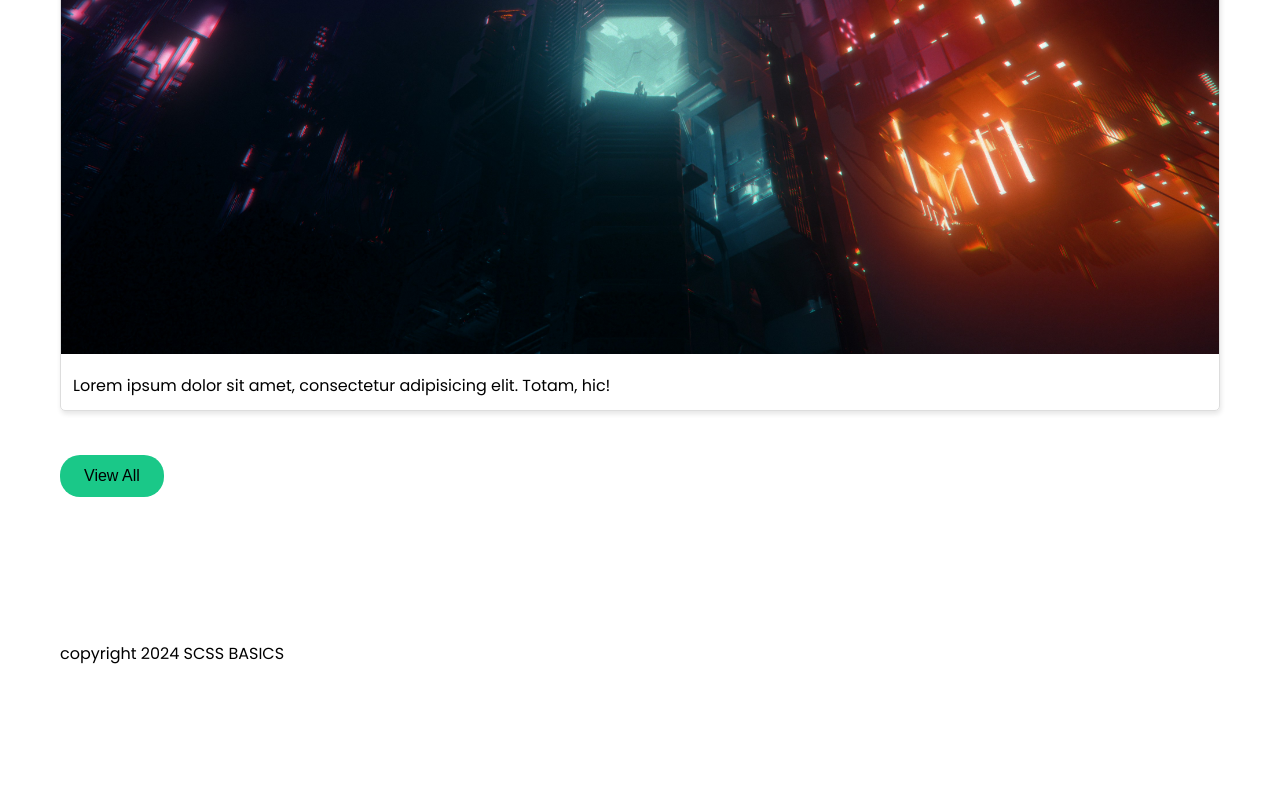
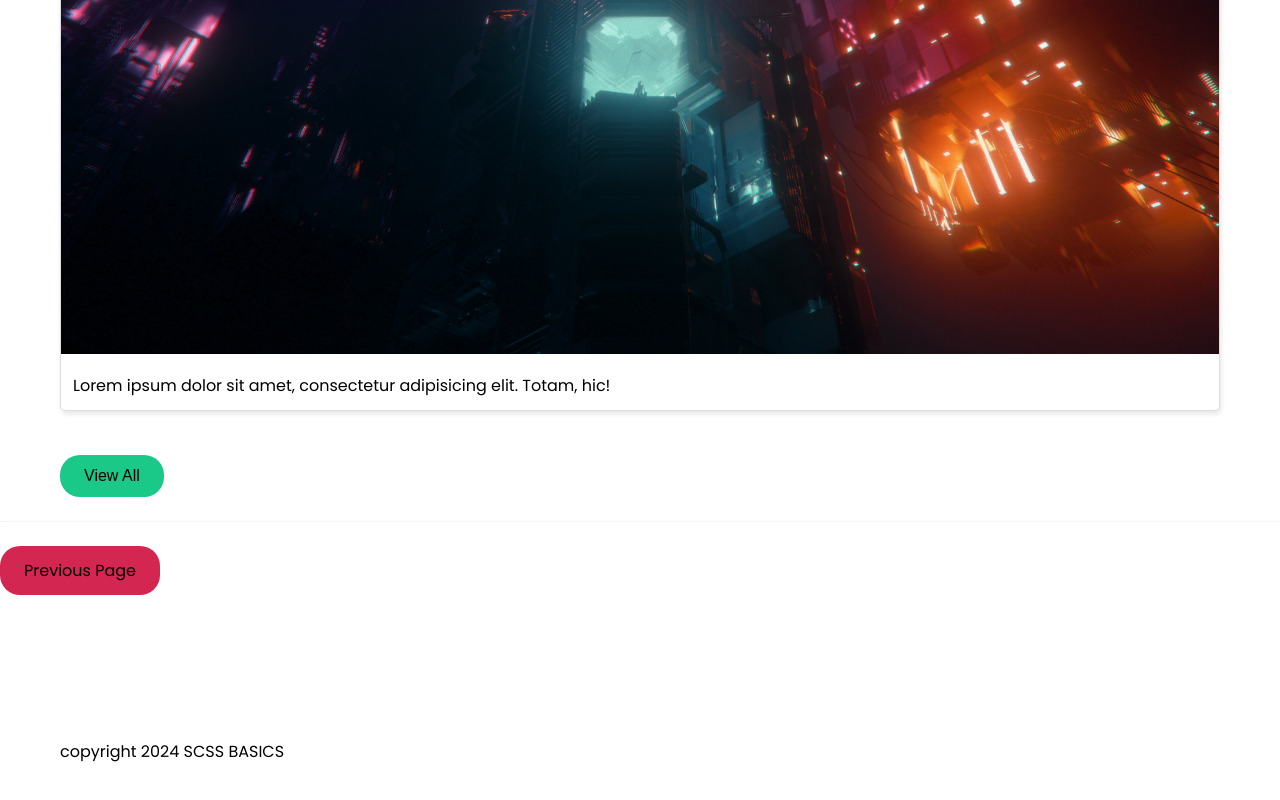
Before and after one commit to TylrPopcorn/SASS-Basic, a website: page homepage.html in a window 1280 px wide. Shown: the part 4531-5331 px from the top of the page. Before the commit the page ends 5245 px from the top, so only its background shows below. Drawn offline with Linux system fonts and the light colour scheme.

Commit message:
homepage

```diff
--- a/homepage.html
+++ b/homepage.html
@@ -116,6 +116,9 @@
       </div>
     </section>
 
+    <hr class="mt-2 mb-2" />
+    <a href="index.html" class="btn-error">Previous Page</a>
+
     <!-- footer -->
     <footer class="bg-gray-light-7 pt-3 pb-3 mt-5">
       <div class="container">copyright 2024 SCSS BASICS</div>
```
